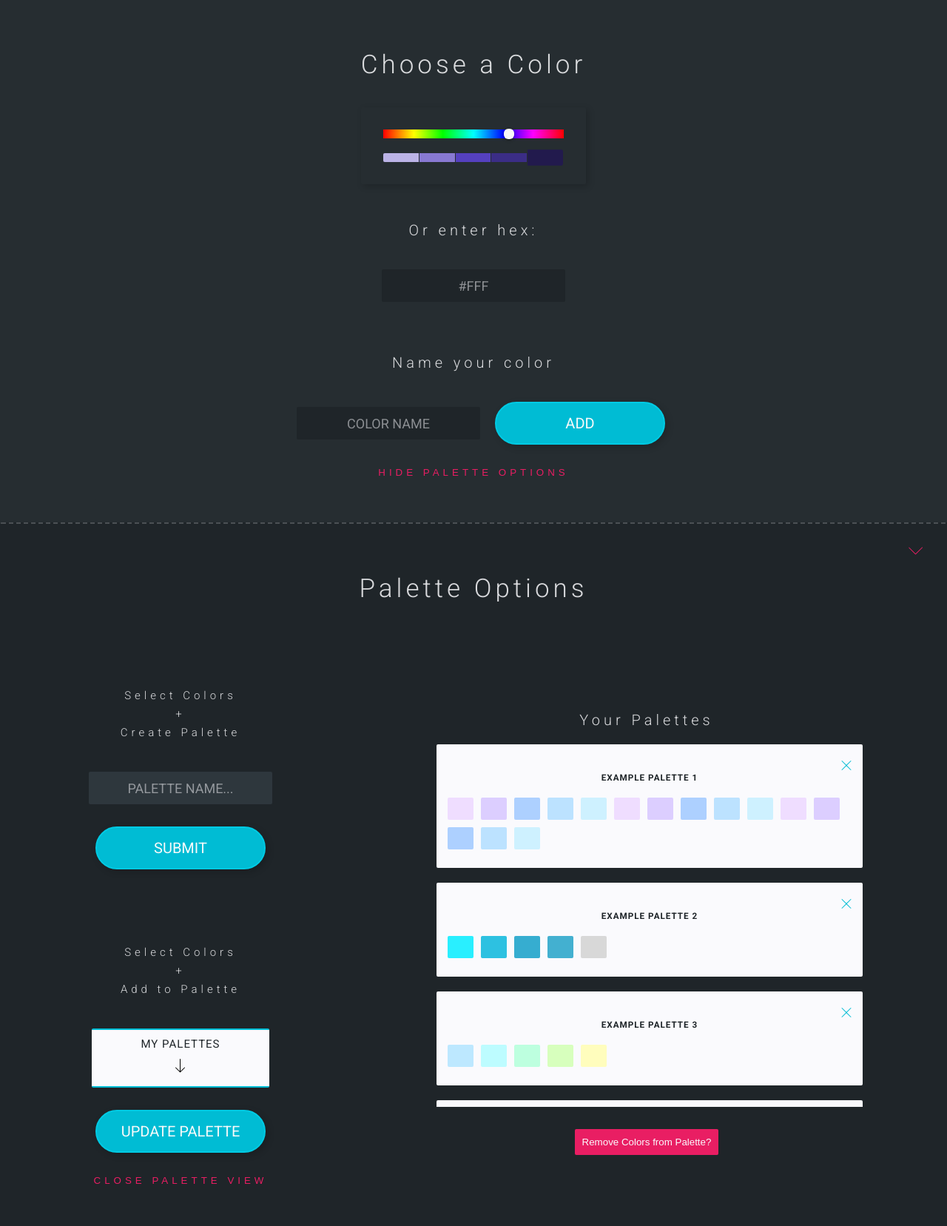
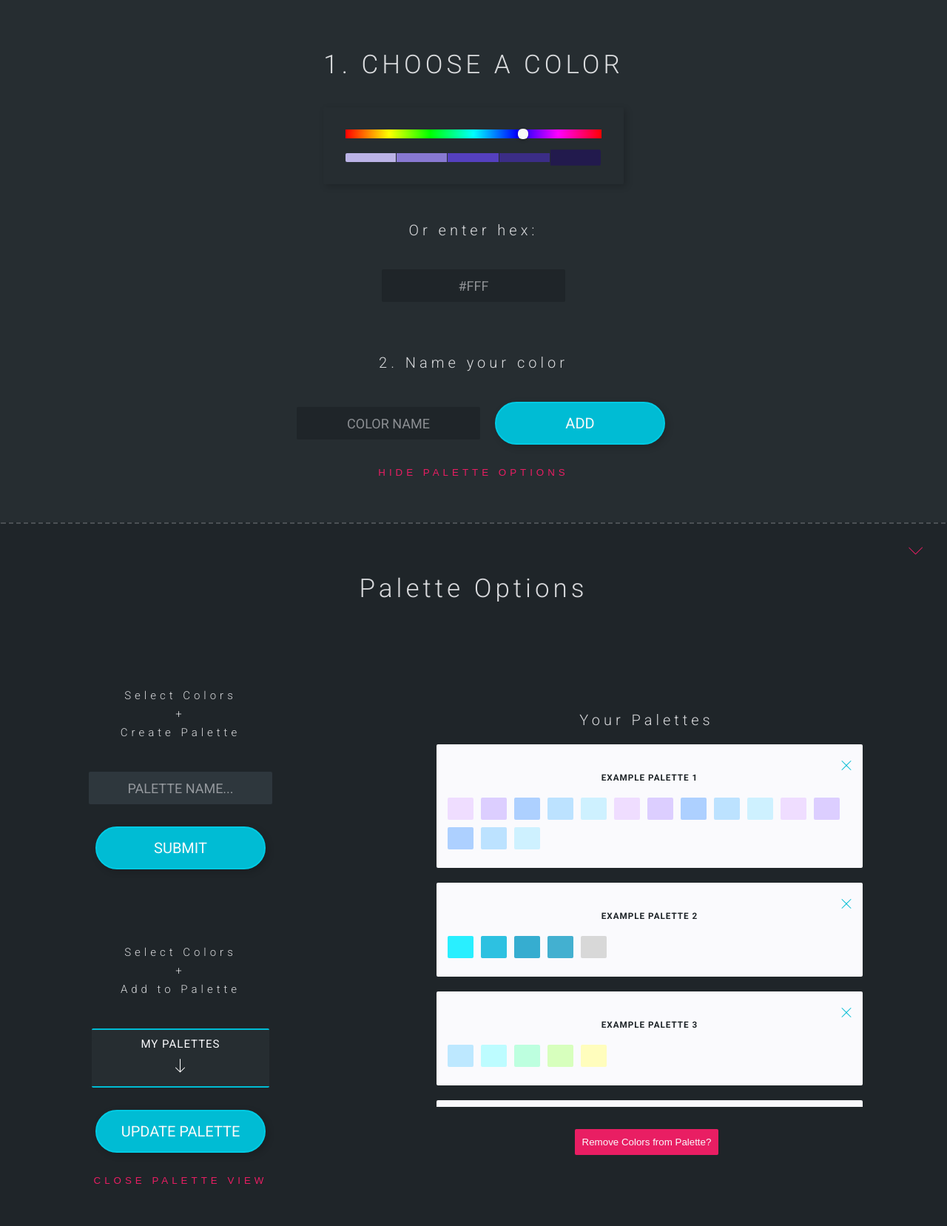
Before and after one commit to Mikaelia/color-collector, a React app: page / in a window 1280 px wide. Shown: the top 1657 px of the page at 74% size. Built offline with nearby package versions, Linux system fonts and the light colour scheme.

Commit message:
Small style adjustments

```diff
--- a/src/actions.js
+++ b/src/actions.js
@@ -7,7 +7,8 @@ export const addColor = (title, color) => ({
   id: v4(),
   title,
   color,
-  timestamp: new Date().toString()
+  timestamp: new Date().toString(),
+  selected: false
 });
 
 /// ---> Color List Actions
--- a/src/components/ui/LayoutIcons.js
+++ b/src/components/ui/LayoutIcons.js
@@ -27,7 +27,7 @@ export const ArrowDown = ({ fill, className }) => (
   >
     <title id="title">Arrow Down</title>
     <path
-      fill="#000000"
+      fill="white"
       d="M9.854 19.354l6-6c0.195-0.195 0.195-0.512 0-0.707s-0.512-0.195-0.707 0l-5.146 5.146v-16.293c0-0.276-0.224-0.5-0.5-0.5s-0.5 0.224-0.5 0.5v16.293l-5.146-5.146c-0.195-0.195-0.512-0.195-0.707 0-0.098 0.098-0.146 0.226-0.146 0.354s0.049 0.256 0.146 0.354l6 6c0.195 0.195 0.512 0.195 0.707 0z"
     />
   </svg>
--- a/src/components/ui/addColorForm/AddColorForm.js
+++ b/src/components/ui/addColorForm/AddColorForm.js
@@ -52,7 +52,12 @@ const AddColorForm = ({
   return (
     <div className="color-saver">
       <section className="color-saver__color-select ">
-        <h2 className="heading--md fw-light u-mt-lg u-mb-lg">Choose a Color</h2>
+        <h2
+          className="heading--md fw-light u-mt-lg u-mb-lg"
+          style={{ textTransform: "uppercase" }}
+        >
+          1. Choose a Color
+        </h2>
         <ColorPicker setNewColor={setNewColor} />
       </section>
       <p className="heading--sm fw-light u-mb-lg">Or enter hex:</p>
@@ -64,7 +69,7 @@ const AddColorForm = ({
             type="text"
           />
           <p className="heading--sm fw-light u-mb-lg u-mt-lg">
-            Name your color
+            2. Name your color
           </p>
           <input
             // set using function because it is stateless,
--- a/src/sass/components/_addcolorform.scss
+++ b/src/sass/components/_addcolorform.scss
@@ -76,3 +76,8 @@ input {
         color: white;
     }
 }
+
+.current-color-display {
+    height: 1rem;
+    width: 100%;
+}
--- a/src/sass/components/_dropdown.scss
+++ b/src/sass/components/_dropdown.scss
@@ -9,10 +9,10 @@
     border-bottom: 2px solid $color-secondary;
 
     border-radius: $border-radius;
-    background: $color-white;
+    background: $color-primary-light;
     text-transform: uppercase;
     font-size: $font-md;
-    color: $color-primary-dark;
+    color: $color-white;
     display: flex;
     flex-direction: column;
 
@@ -22,7 +22,7 @@
         position: relative;
         height: 100%;
         width: 100%;
-        background: $color-white;
+        background: $color-primary-light;
         z-index: 10;
         border-top-right-radius: .5rem;
         border-top-left-radius: .5rem;
@@ -33,9 +33,10 @@
     }
 
     &__list {
+        color: $color-primary-dark;
         position: absolute;
         width: 100%;
-        background: $color-white;
+        background: $color-primary-lightest;
         z-index: 5;
         animation: drop .5s linear forwards;
         box-shadow: 1px 5px 5px rgba(128, 128, 128, 0.158);
@@ -85,6 +86,7 @@
 
 .arrow {
     transition: transform .3s;
+
 }
 
 .up {
```
Also changed, not shown: README.md, src/css/style.css, 1 other file.
